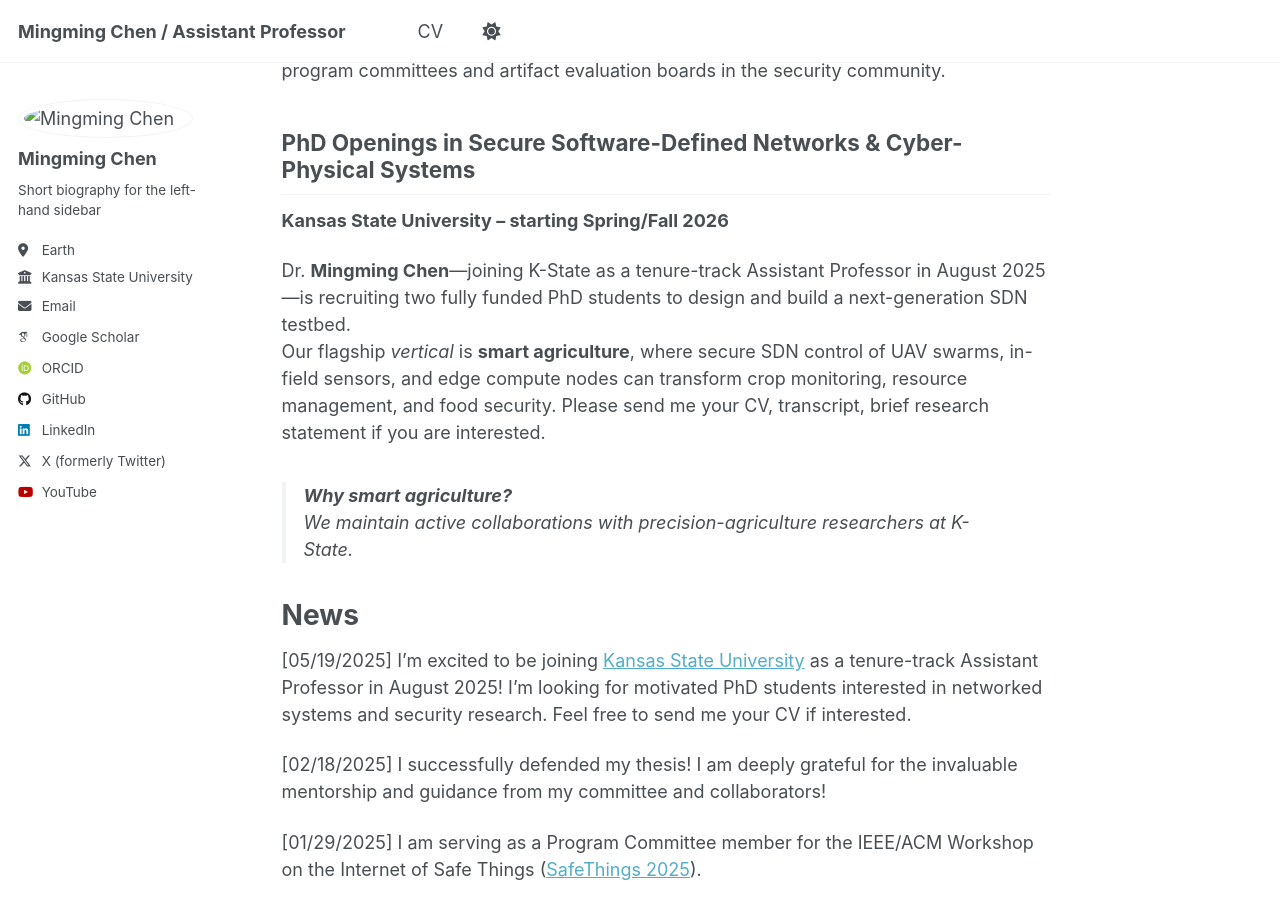
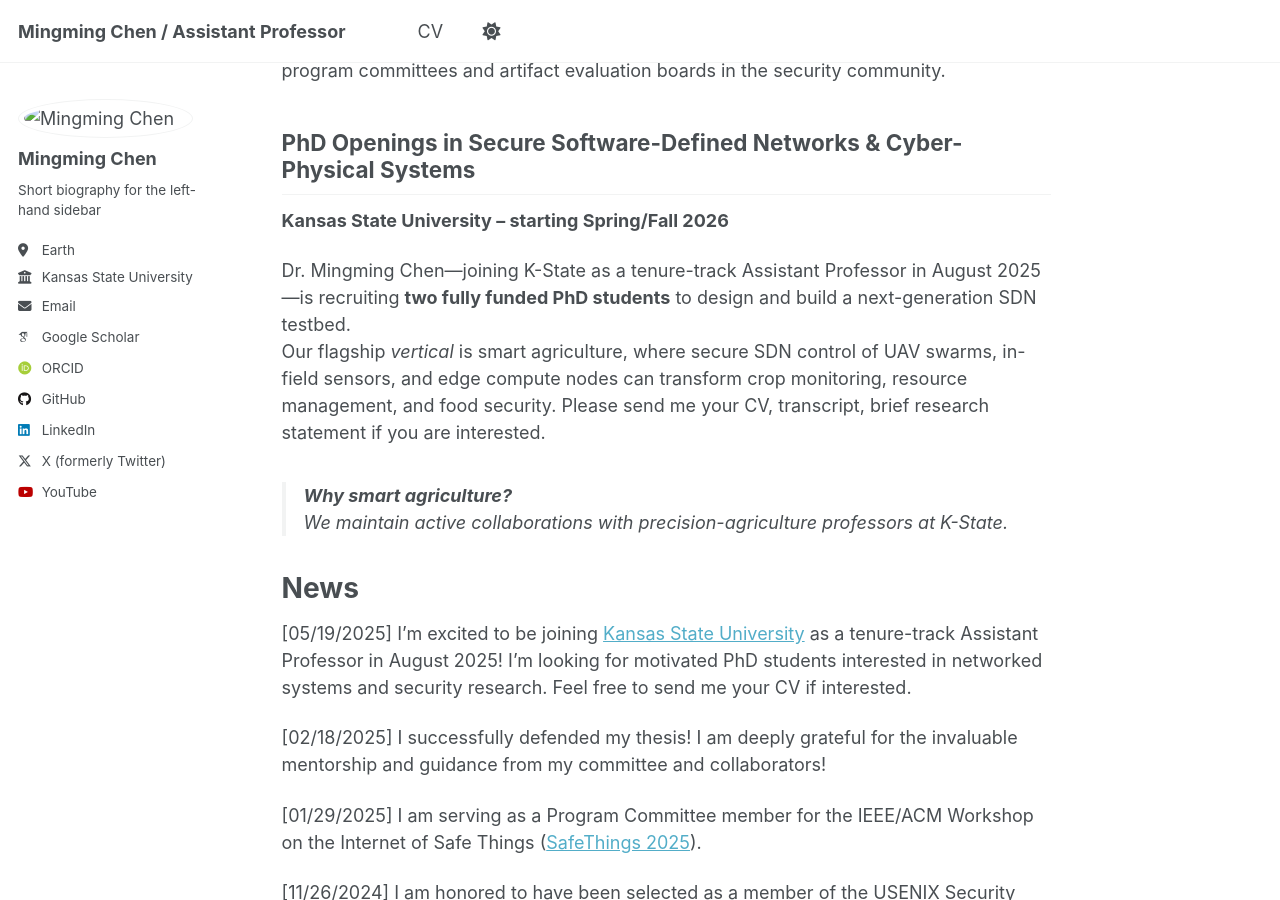
Before and after one commit to mzc796/mzc796.github.io, a Jekyll site: the page built from _pages/about.md, in a window 1280 px wide and 900 px high, scrolled down 381 px. Built offline with Jekyll 4.4.1, drawn with Linux system fonts in a browser that asks for light colours; some web fonts are replaced; a script that is not in the unit is left out.

Commit message:
Update about.md

```diff
--- a/_pages/about.md
+++ b/_pages/about.md
@@ -11,11 +11,11 @@
 ## PhD Openings in Secure Software-Defined Networks & Cyber-Physical Systems
 **Kansas State University – starting Spring/Fall 2026**
 
-Dr. **Mingming Chen**—joining K-State as a tenure-track Assistant Professor in August 2025—is recruiting two fully funded PhD students to design and build a next-generation SDN testbed.
-Our flagship *vertical* is **smart agriculture**, where secure SDN control of UAV swarms, in-field sensors, and edge compute nodes can transform crop monitoring, resource management, and food security. Please send me your CV, transcript, brief research statement if you are interested.
+Dr. Mingming Chen—joining K-State as a tenure-track Assistant Professor in August 2025—is recruiting **two fully funded PhD students** to design and build a next-generation SDN testbed.
+Our flagship *vertical* is smart agriculture, where secure SDN control of UAV swarms, in-field sensors, and edge compute nodes can transform crop monitoring, resource management, and food security. Please send me your CV, transcript, brief research statement if you are interested.
 
 > **Why smart agriculture?**
-> We maintain active collaborations with precision-agriculture researchers at K-State.
+> We maintain active collaborations with precision-agriculture professors at K-State.
 
 News
 ======
```
